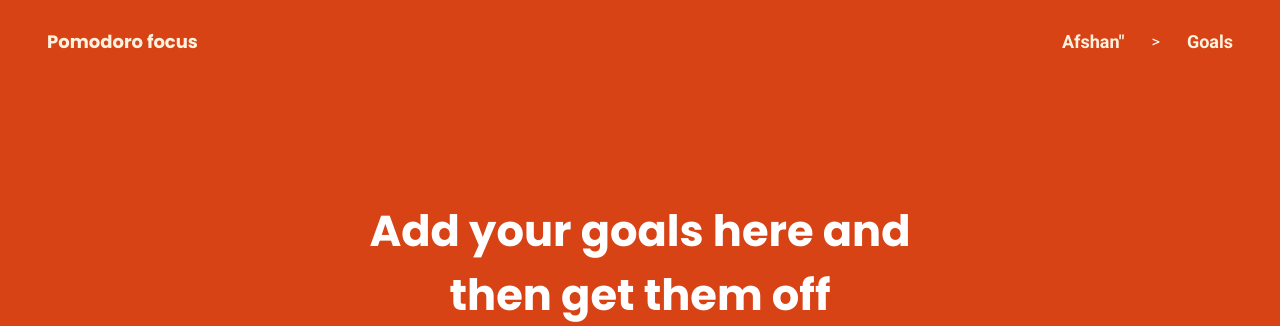
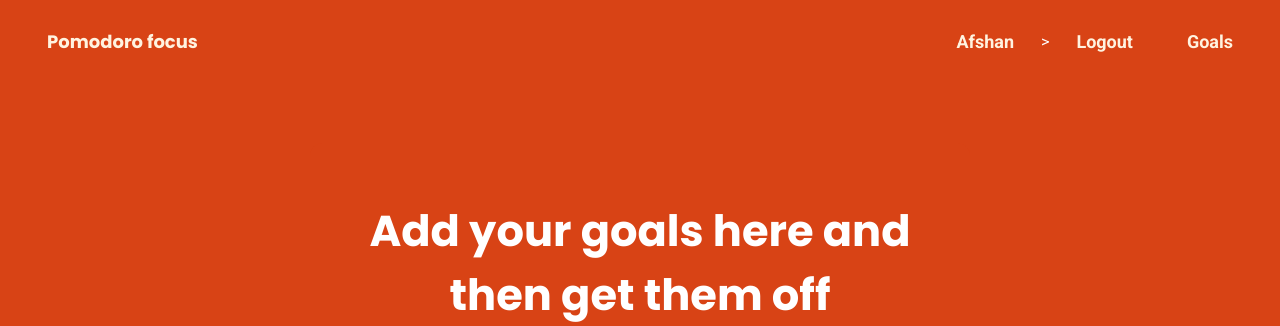
Before and after one commit to Afshan08/pomodoro-focus, a Flask app: page /goals in a window 1280 px wide. Shown: the top 326 px of the page. Run offline with Flask 3, Linux system fonts and the light colour scheme; a user stored in the database is signed in; data comes from the database, SQL or seed files in the repository; some web fonts are replaced.

Commit message:
Update header.html

```diff
--- a/templates/header.html
+++ b/templates/header.html
@@ -14,8 +14,8 @@
         <nav class='navbar'>
             <ul class='navbar'>
                 <li class='navbar-element'><a href="{{url_for('timer')}}" class='logo'>Pomodoro focus</a></li>
-                <li class='navbar-element'><a href="{{url_for('timer')}}">{{current_user.username }}"</a></li>>
-                <li class='navbar-element'><a href="{{url_for("logout")}}>Logout</a></li>
+                <li class='navbar-element'><a href="{{url_for('timer')}}">{{current_user.username }}</a></li>>
+                <li class='navbar-element'><a href="{{url_for("logout")}}">Logout</a></li>
                 <li class='navbar-element'><a href="{{url_for('goals')}}">Goals</a></li>
 
             </ul>
```
